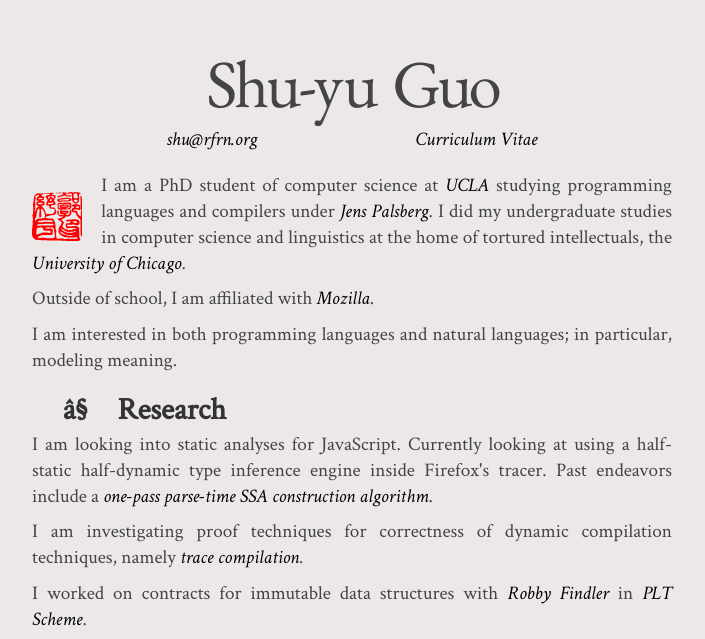
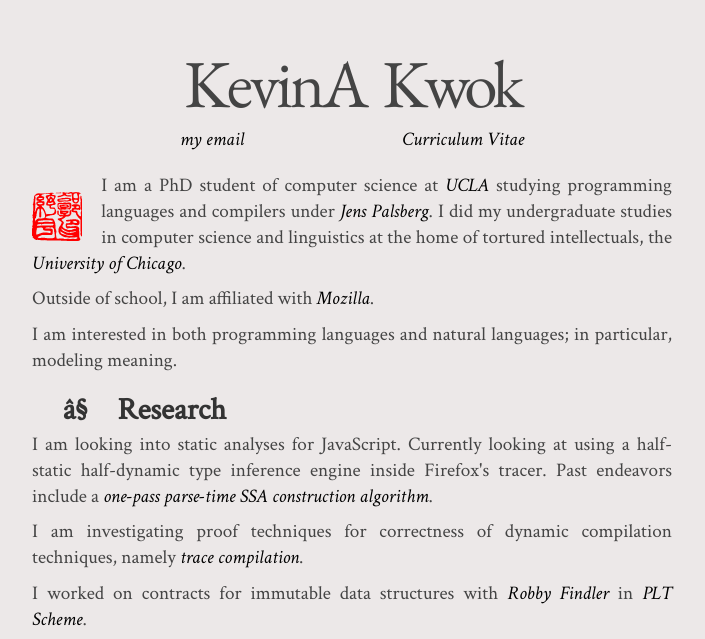
Before and after one commit to kevinakwok/kevinakwok.github.io, a plain HTML site: page index.html in a window 1280 px wide. Shown: the part 161-800 px from the top of the page, without its empty margins (288-993 px from the left). Drawn offline with nearby package versions, Linux system fonts and the light colour scheme.

Commit message:
change name

```diff
--- a/index.html
+++ b/index.html
@@ -4,20 +4,20 @@
   <head>
     <meta charset="utf-8">
     <link rel="icon" href="/favicon.ico">
-    <title>Shu-yu Guo</title>
+    <title>Kevin Kwok</title>
     <link href="screen.css" media="screen, projection" rel="stylesheet" type="text/css">
     <link href="http://fonts.googleapis.com/css?family=Crimson+Text:400,400italic" rel="stylesheet" type="text/css">
     <link href="http://fonts.googleapis.com/css?family=EB+Garamond" rel="stylesheet" type="text/css">
   </head>
   <body>
-    <span id="name"><span id="shu">Shu-</span><span id="yu">yu</span> <span id="guo">Guo</span></span>
+    <span id="name"><span id="shu">Kevin</span><span id="yu">A</span> <span id="guo">Kwok</span></span>
     <!-- <img id="in-heaven" src="in-heaven.png" alt="In Heaven">
          <img id="on-earth" src="on-earth.png" alt="On Earth">
          <img id="i-alone" src="i-alone.png" alt="I alone">
          <img id="am-revered" src="am-revered.png" alt="am revered"> -->
 
     <nav>
-      <a href="mailto:shu@rfrn.org">shu@rfrn.org</a>
+      <a href="mailto:kevin375493@gmail.org">my email</a>
       <a href="CV.pdf">Curriculum Vitae</a>
     </nav>
 
```
